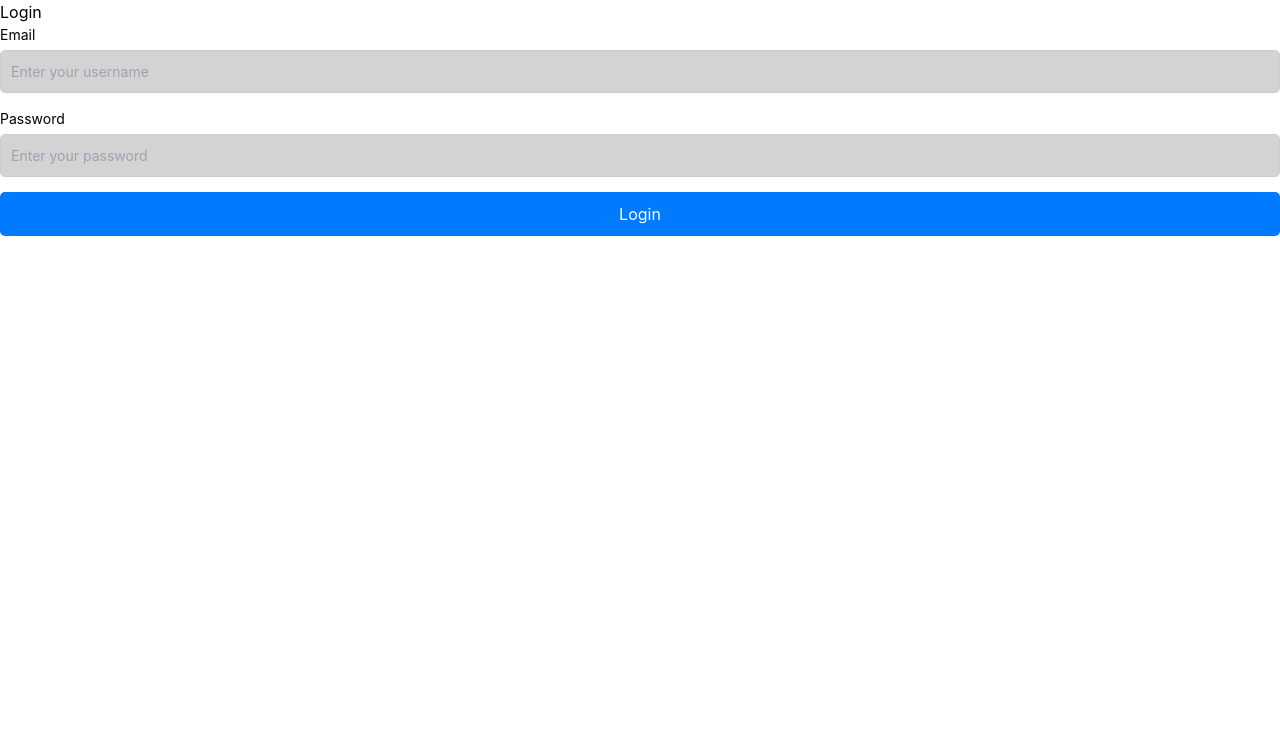
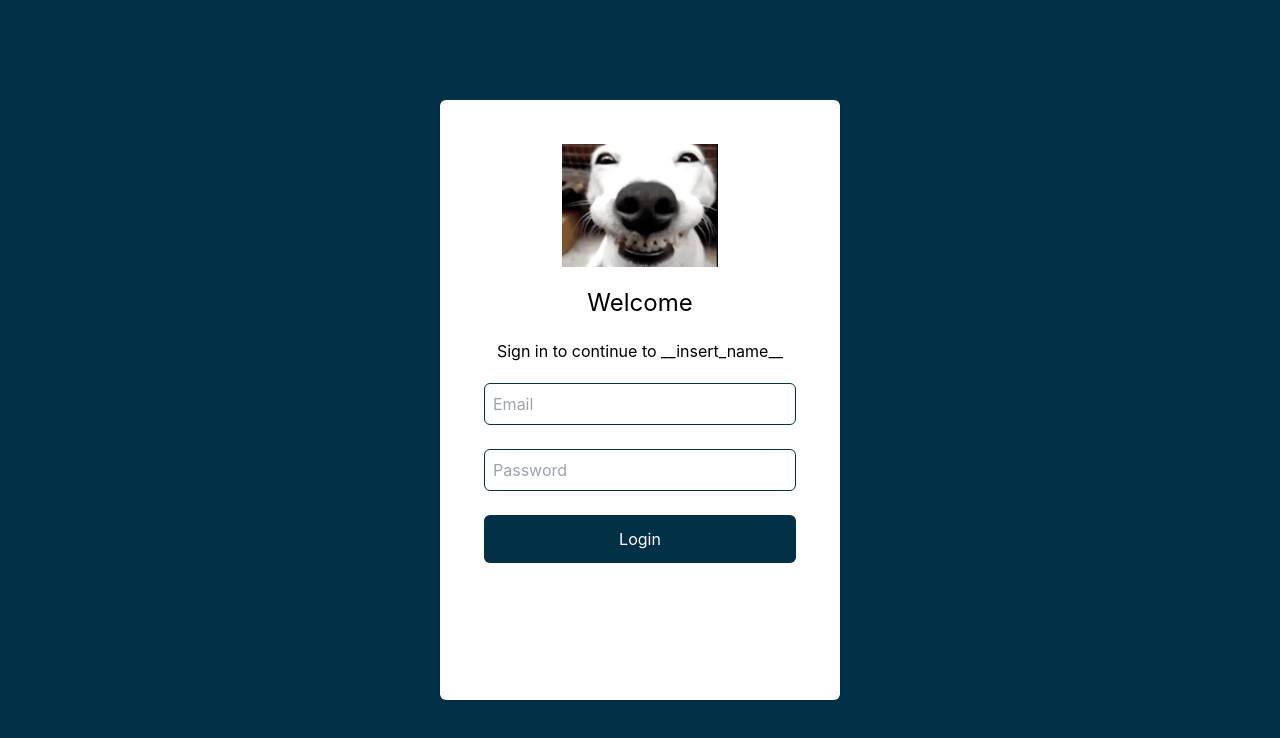
Before and after one commit to swe4103/swe4103-project, a React (Vite) app in the folder client/: page /login in a window 1280 px wide. Shown: the top 738 px of the page. Built offline with nearby package versions, Linux system fonts and the light colour scheme; the HTML template or start-up script is replaced by a standard one.

Commit message:
tailwind intro

```diff
--- /dev/null
+++ b/client/src/components/Card/Card.jsx
@@ -0,0 +1,10 @@
+const Card = ({ children, height, width, ...props }) => (
+  <div
+    className={`bg-white rounded-md shadow p-4 ${props}`}
+    style={{ height: height, width: width }}
+  >
+    {children}
+  </div>
+)
+
+export default Card
--- a/client/src/views/LoginForm/LoginForm.jsx
+++ b/client/src/views/LoginForm/LoginForm.jsx
@@ -2,13 +2,15 @@ import axios from 'axios'
 import { useState } from 'react'
 import { useNavigate } from 'react-router-dom'
 
+import logo from '../../assets/images/doge.png'
+import Card from '../../components/Card/Card'
 import { useAuth } from '../../state/AuthProvider/AuthProvider'
 
 const LoginForm = () => {
   // State hooks for login email, password, loading, and error message
   const [loginEmail, setLoginEmail] = useState('')
   const [loginPassword, setLoginPassword] = useState('')
-  const [errorMessage, setErrorMessage] = useState('')
+  // TODO add me const [errorMessage, setErrorMessage] = useState('')
   // const [navigateToRegister, setNavigateToRegister] = useState(false)
   const [isLoading, setIsLoading] = useState(false) // Loading state for login request
 
@@ -37,63 +39,98 @@ const LoginForm = () => {
       await login(response.data)
       navigate('/')
     } catch (error) {
-      setErrorMessage(
-        error.response?.data?.message || 'Login failed! Please check your credentials.',
-      )
+      console.error(error)
+      // TODO add me setErrorMessage(
+      //   error.response?.data?.message || 'Login failed! Please check your credentials.',
+      // )
     } finally {
       setIsLoading(false) // Set loading state back to false
     }
   }
 
-  // If navigating to registration, render Navigate component
-  // if (navigateToRegister) {
-  //   return <Navigate to="/register" /> // Adjust the path as necessary
-  // }
-
   return (
-    <div className="login-signup-container">
-      <h2>Login</h2>
-      <form className="basic-form" onSubmit={onSubmitLogin}>
-        <div className="input-group">
-          <label htmlFor="email">Email</label>
+    <div className="flex justify-center items-center h-screen bg-primary">
+      <Card width="400px" height="600px" className="flex">
+        <div className="flex flex-col items-center p-7 gap-5">
+          <img src={logo} alt="Doge" width="50%" />
+          <h2 className="text-2xl">Welcome</h2>
+          <p>Sign in to continue to __insert_name__</p>
+          <form className="flex flex-col gap-6 w-full" onSubmit={onSubmitLogin}>
             <input
+              className="p-2 rounded-md border border-primary"
               type="email"
               id="email"
-            placeholder="Enter your username"
+              placeholder="Email"
               required
               value={loginEmail}
               onChange={onEmailChange}
               disabled={isLoading} // Disable input when loading
             />
-        </div>
-        <div className="input-group">
-          <label htmlFor="password">Password</label>
             <input
+              className="p-2 rounded-md border border-primary"
               type="password"
               id="password"
-            placeholder="Enter your password"
+              placeholder="Password"
               required
               value={loginPassword}
               onChange={onPasswordChange}
               disabled={isLoading} // Disable input when loading
             />
-        </div>
-        <button type="submit" className="rounded-button" disabled={isLoading}>
+            <button
+              type="submit"
+              className="rounded-md bg-primary w-100 px-4 py-3 text-white"
+              disabled={isLoading}
+            >
               {isLoading ? 'Logging in...' : 'Login'} {/* Show loading text if isLoading */}
             </button>
           </form>
-      {errorMessage && <p className="error-message">{errorMessage}</p>}
-      {/* <div style={{ marginTop: '20px' }}>
-        <p>Don&apos;t have an account?</p>
-        <button
-          className="rounded-button"
-          onClick={() => setNavigateToRegister(true)}
-          disabled={isLoading}
-        >
-          Register Now
-        </button>
-      </div> */}
         </div>
+      </Card>
+    </div>
+
+    // <div className="login-signup-container">
+    //   <h2>Login</h2>
+    //   <form className="basic-form" onSubmit={onSubmitLogin}>
+    //     <div className="input-group">
+    //       <label htmlFor="email">Email</label>
+    //       <input
+    //         type="email"
+    //         id="email"
+    //         placeholder="Enter your username"
+    //         required
+    //         value={loginEmail}
+    //         onChange={onEmailChange}
+    //         disabled={isLoading} // Disable input when loading
+    //       />
+    //     </div>
+    //     <div className="input-group">
+    //       <label htmlFor="password">Password</label>
+    //       <input
+    //         type="password"
+    //         id="password"
+    //         placeholder="Enter your password"
+    //         required
+    //         value={loginPassword}
+    //         onChange={onPasswordChange}
+    //         disabled={isLoading} // Disable input when loading
+    //       />
+    //     </div>
+    //     <button type="submit" className="rounded-button" disabled={isLoading}>
+    //       {isLoading ? 'Logging in...' : 'Login'} {/* Show loading text if isLoading */}
+    //     </button>
+    //   </form>
+    //   {errorMessage && <p className="error-message">{errorMessage}</p>}
+    //   {/* <div style={{ marginTop: '20px' }}>
+    //     <p>Don&apos;t have an account?</p>
+    //     <button
+    //       className="rounded-button"
+    //       onClick={() => setNavigateToRegister(true)}
+    //       disabled={isLoading}
+    //     >
+    //       Register Now
+    //     </button>
+    //   </div> */}
+    // </div>
   )
 }
 
```
Also changed, not shown: client/src/assets/images/doge.png (added). Lines whose indentation alone changed are shown as unchanged.
